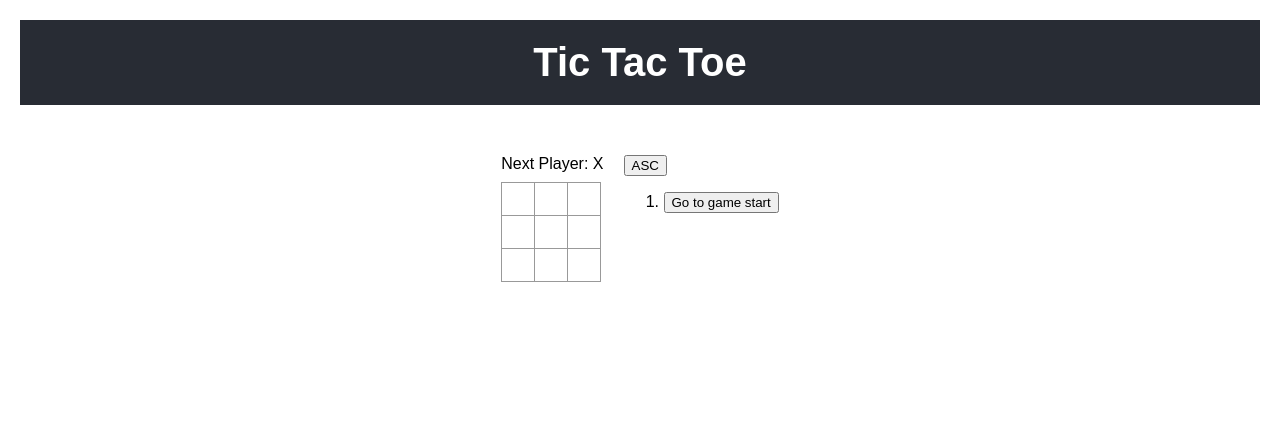
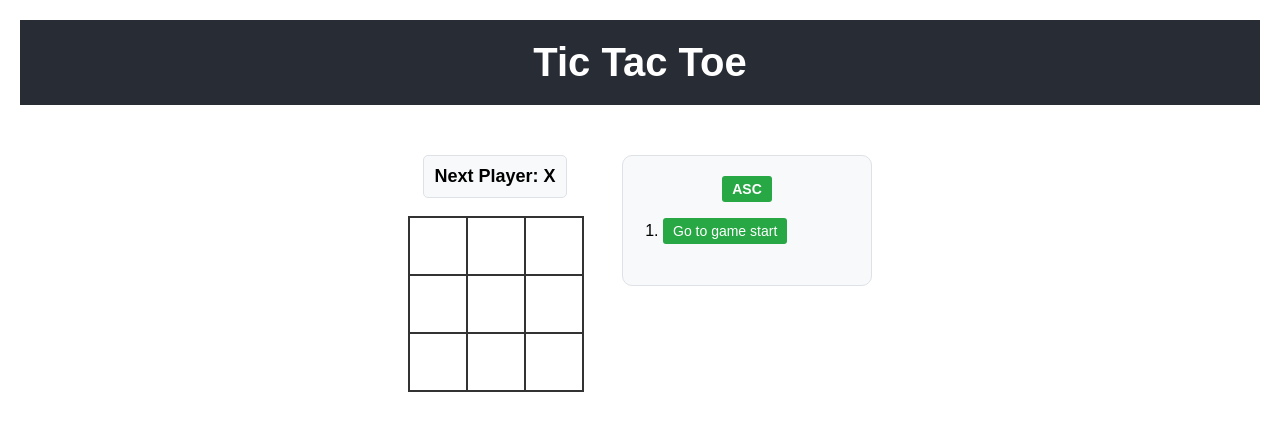
Before and after one commit to dghnts/tic_tac_toe, a React (Create React App) app: page / in a window 1280 px wide. Shown: the top 430 px of the page. Built offline with nearby package versions, Linux system fonts and the light colour scheme.

Commit message:
UI改善: 盤面拡大と視覚的区切りの追加

```diff
--- a/src/styles.css
+++ b/src/styles.css
@@ -58,17 +58,23 @@ body {
 
 .square {
   background: #fff;
-  border: 1px solid #999;
+  border: 2px solid #333;
   float: left;
-  font-size: 24px;
+  font-size: 36px;
   font-weight: bold;
-  line-height: 34px;
-  height: 34px;
-  margin-right: -1px;
-  margin-top: -1px;
+  line-height: 60px;
+  height: 60px;
+  margin-right: -2px;
+  margin-top: -2px;
   padding: 0;
   text-align: center;
-  width: 34px;
+  width: 60px;
+  cursor: pointer;
+  transition: background-color 0.2s;
+}
+
+.square:hover {
+  background: #f0f0f0;
 }
 
 .board-row:after {
@@ -78,7 +84,14 @@ body {
 }
 
 .status {
-  margin-bottom: 10px;
+  margin-bottom: 20px;
+  font-size: 18px;
+  font-weight: bold;
+  text-align: center;
+  padding: 10px;
+  background-color: #f8f9fa;
+  border-radius: 5px;
+  border: 1px solid #dee2e6;
 }
 .header {
   background-color: #282c34;
@@ -99,13 +112,69 @@ body {
   justify-content: center;
   align-items: flex-start;
   min-height: calc(100vh - 120px);
-  padding-top: 20px;
+  padding: 20px;
+  gap: 40px;
+}
+
+.game-board {
+  display: flex;
+  flex-direction: column;
+  align-items: center;
 }
 
 .game-info {
-  margin-left: 20px;
+  min-width: 250px;
+  padding: 20px;
+  background-color: #f8f9fa;
+  border-radius: 10px;
+  border: 1px solid #dee2e6;
+}
+
+.toggle-button {
+  margin-bottom: 15px;
+  text-align: center;
+}
+
+.toggle-button button {
+  padding: 8px 16px;
+  font-size: 14px;
+  font-weight: bold;
+  background-color: #007bff;
+  color: white;
+  border: none;
+  border-radius: 5px;
+  cursor: pointer;
+}
+
+.toggle-button button:hover {
+  background-color: #0056b3;
 }
 
 .square.highlight {
-    background: yellow;
+  background: #ffeb3b;
+  box-shadow: 0 0 10px rgba(255, 235, 59, 0.7);
 }
+
+.game-info ol {
+  max-height: 300px;
+  overflow-y: auto;
+  padding-left: 20px;
+}
+
+.game-info li {
+  margin-bottom: 5px;
+}
+
+.game-info button {
+  padding: 5px 10px;
+  font-size: 14px;
+  background-color: #28a745;
+  color: white;
+  border: none;
+  border-radius: 3px;
+  cursor: pointer;
+}
+
+.game-info button:hover {
+  background-color: #1e7e34;
+}
```
